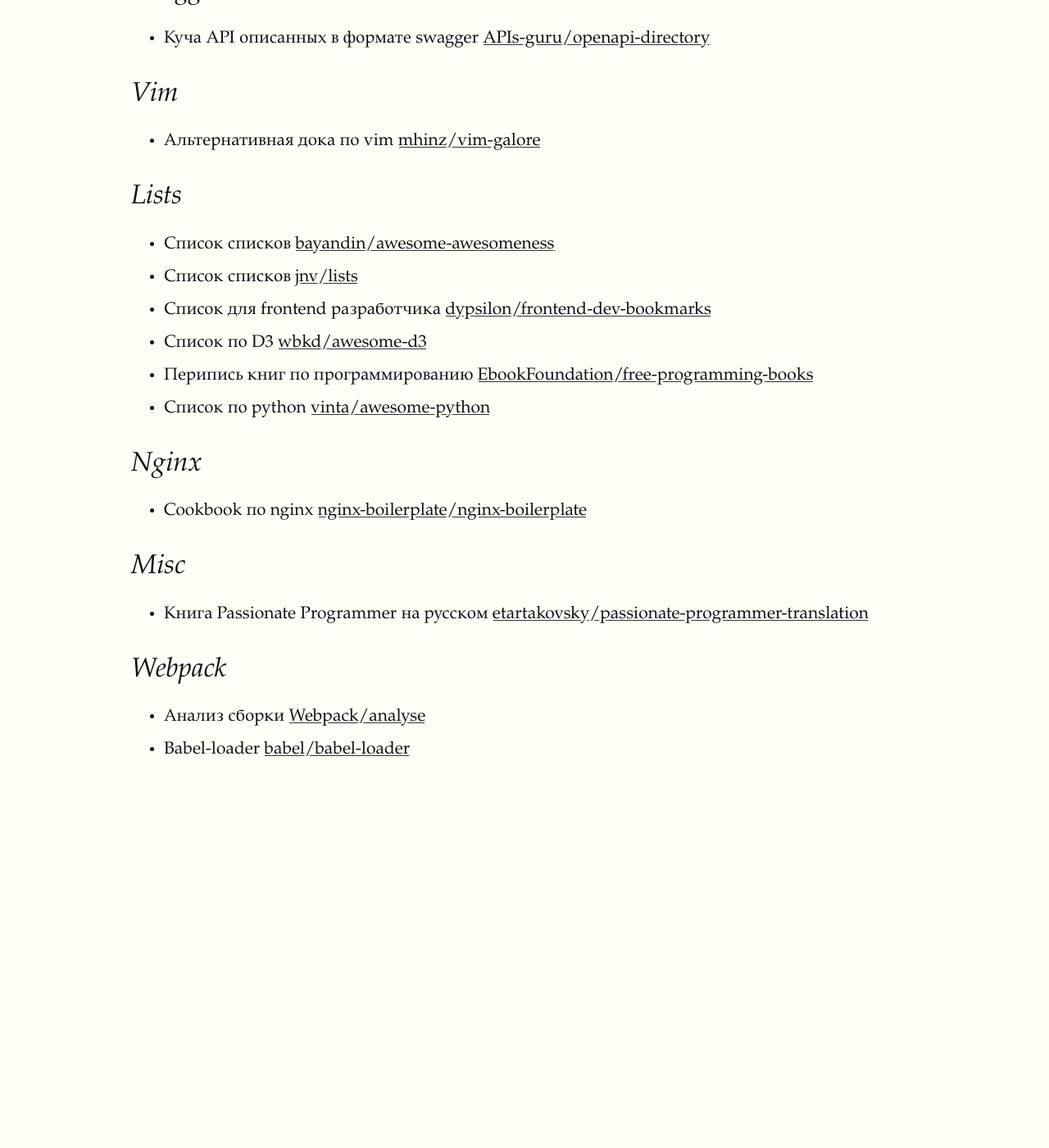
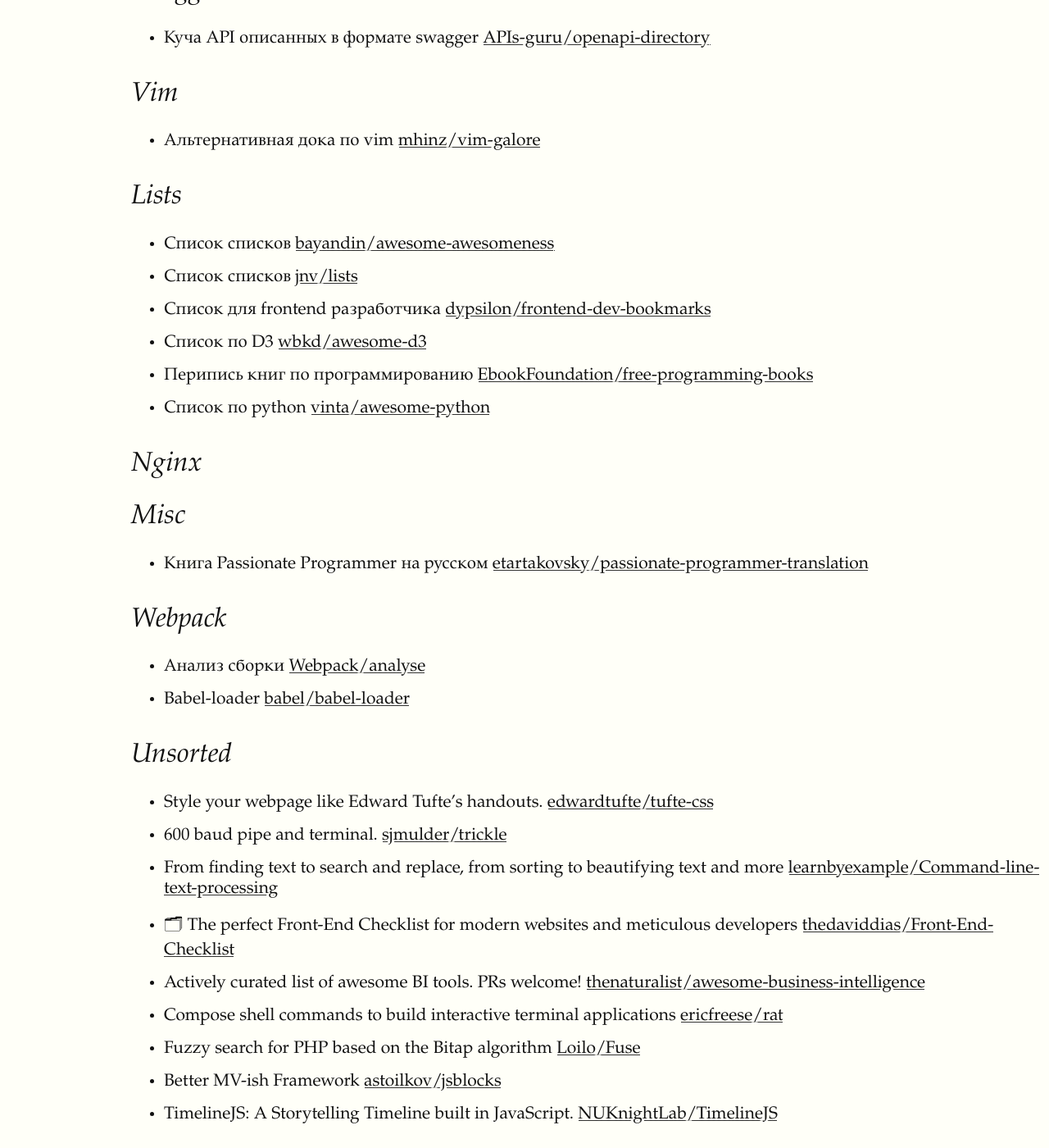
Before and after one commit to Bubujka/my, a Jekyll site: the page built from stars.md, in a window 1280 px wide and 1400 px high, scrolled down 3189 px. Shown: the whole window at 82% size. Built offline with Jekyll 4.4.1, drawn with Linux system fonts in a browser that asks for light colours; our own code applies the rules of GitHub Pages for plain Markdown files; before the commit the page ends 4145 px from its top, so only the background shows below that.

Commit message:
Синхронизировал звёзды

```diff
--- a/stars.md
+++ b/stars.md
@@ -91,7 +91,6 @@
 - Список по python [vinta/awesome-python](https://github.com/vinta/awesome-python)
 
 ## Nginx
-- Cookbook по nginx [nginx-boilerplate/nginx-boilerplate](https://github.com/nginx-boilerplate/nginx-boilerplate)
 
 ## Misc
 - Книга Passionate Programmer на русском [etartakovsky/passionate-programmer-translation](https://github.com/etartakovsky/passionate-programmer-translation)
@@ -99,3 +98,14 @@
 ## Webpack
 - Анализ сборки [Webpack/analyse](https://github.com/webpack/analyse)
 - Babel-loader [babel/babel-loader](https://github.com/babel/babel-loader)
+
+## Unsorted
+- Style your webpage like Edward Tufte’s handouts. [edwardtufte/tufte-css](https://github.com/edwardtufte/tufte-css)
+- 600 baud pipe and terminal. [sjmulder/trickle](https://github.com/sjmulder/trickle)
+- From finding text to search and replace, from sorting to beautifying text and more [learnbyexample/Command-line-text-processing](https://github.com/learnbyexample/Command-line-text-processing)
+- 🗂 The perfect Front-End Checklist for modern websites and meticulous developers [thedaviddias/Front-End-Checklist](https://github.com/thedaviddias/Front-End-Checklist)
+- Actively curated list of awesome BI tools. PRs welcome! [thenaturalist/awesome-business-intelligence](https://github.com/thenaturalist/awesome-business-intelligence)
+- Compose shell commands to build interactive terminal applications [ericfreese/rat](https://github.com/ericfreese/rat)
+- Fuzzy search for PHP based on the Bitap algorithm [Loilo/Fuse](https://github.com/Loilo/Fuse)
+- Better MV-ish Framework [astoilkov/jsblocks](https://github.com/astoilkov/jsblocks)
+- TimelineJS: A Storytelling Timeline built in JavaScript.  [NUKnightLab/TimelineJS](https://github.com/NUKnightLab/TimelineJS)
```
